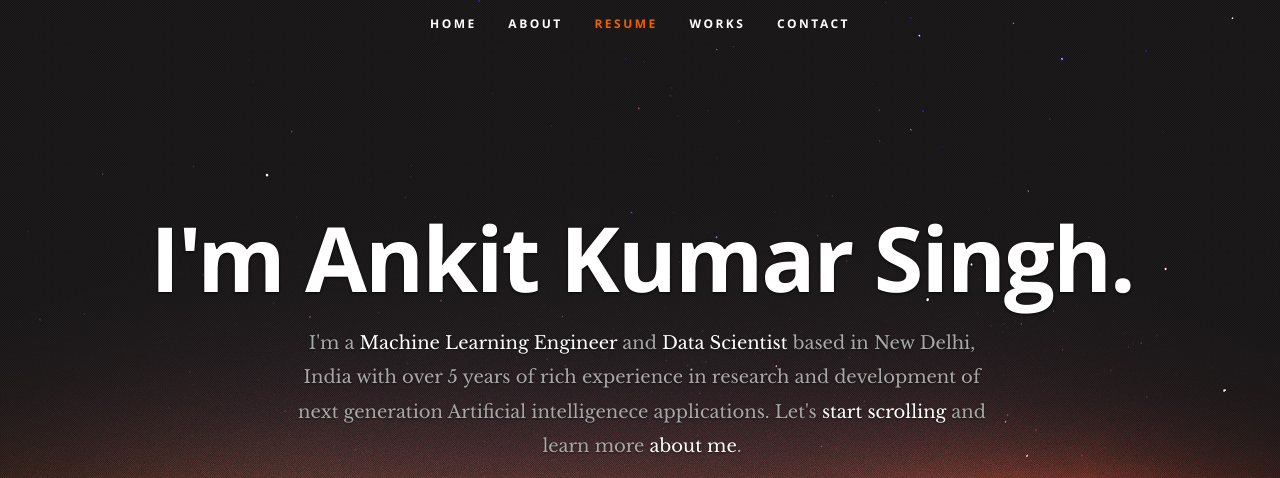
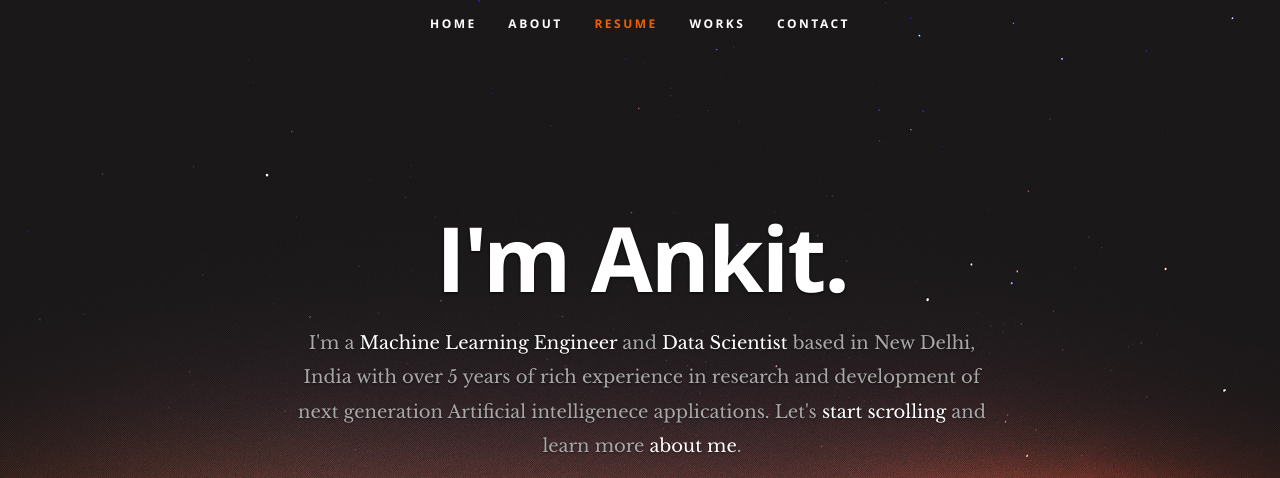
Before and after one commit to ome61952/ankit.github.io, a plain HTML site: page index.html in a window 1280 px wide. Shown: the top 478 px of the page. Drawn offline with nearby package versions, Linux system fonts and the light colour scheme.

Commit message:
updated header

```diff
--- a/index.html
+++ b/index.html
@@ -7,7 +7,7 @@
    <!--- Basic Page Needs
    ================================================== -->
    <meta charset="utf-8">
-	<title>Ankit Kumar Singh - ML Engineer - NEC Corporation India</title>
+	<title>Ankit Singh - ML Engineer - NEC Corporation India</title>
 	<meta name="description" content="">
 	<meta name="author" content="">
 
@@ -55,7 +55,7 @@
 
       <div class="row banner">
          <div class="banner-text">
-            <h1 class="responsive-headline">I'm Ankit Kumar Singh.</h1>
+            <h1 class="responsive-headline">I'm Ankit.</h1>
             <h3>I'm a <span>Machine Learning Engineer</span> and <span>Data Scientist</span> based in New Delhi, India with over 5 years of
             rich experience in research and development of next generation Artificial intelligenece applications. Let's <a class="smoothscroll" href="#about">start scrolling</a>
             and learn more <a class="smoothscroll" href="#about">about me</a>.</h3>
```
